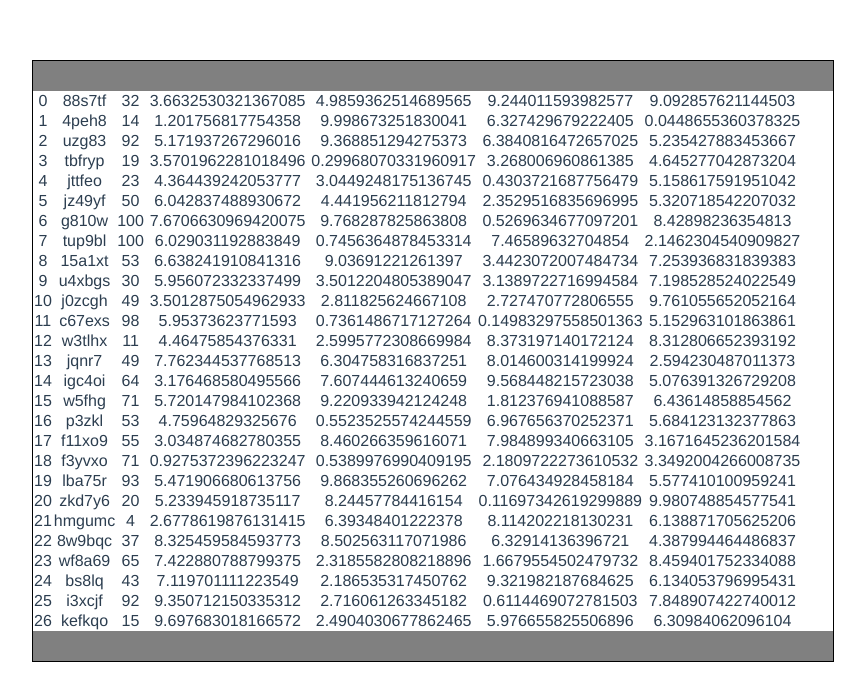
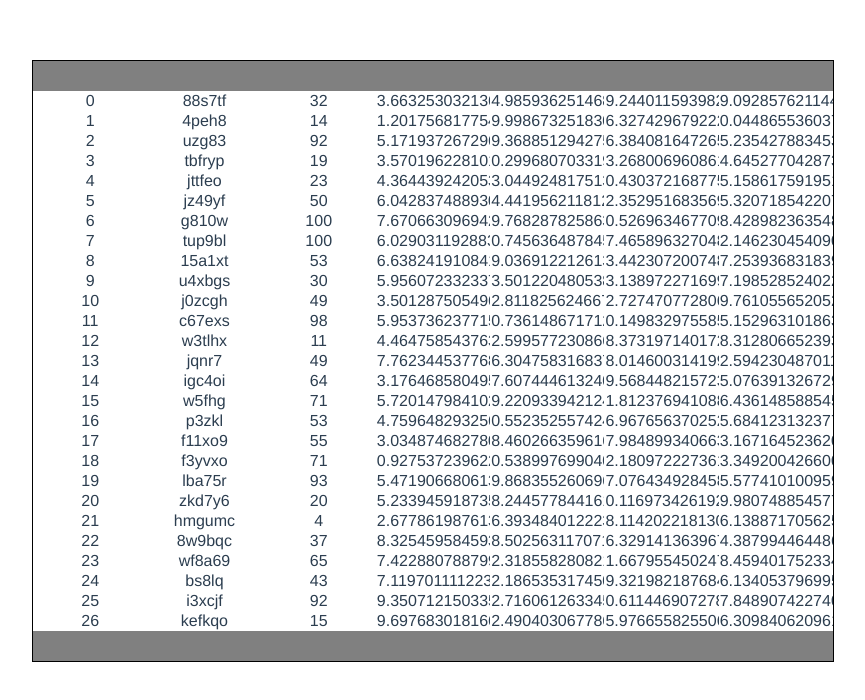
Before and after one commit to bkapus2/VueVirtualScroller, a Vue app: page / in a window 1280 px wide. Shown: the top 700 px of the page, without its empty margins (207-1072 px from the left). Built offline with nearby package versions, Linux system fonts and the light colour scheme.

Commit message:
updated virtual scroller to update (at most) once per animation frame

```diff
--- a/src/App.vue
+++ b/src/App.vue
@@ -1,7 +1,5 @@
 <template>
   <div id="app">
-    <!-- <img src="./assets/logo.png"> -->
-    <!-- <HelloWorld/> -->
     <virtual-scroll
       v-bind:items="items">
       <div slot="before-content" class="outside-content"></div>
@@ -12,6 +10,8 @@
 
 <script>
 import VirtualScroll from './components/VirtualScroll';
+import oncePerRaf from './utils/oncePerRaf';
+window.oncePerRaf = oncePerRaf;
 const randomString = () => Math.random().toString(36).substring(7);
 const randomInt = () => Math.ceil(Math.random()*100);
 const randomFloat = () => Math.random()*10;
--- a/src/components/VirtualScroll.vue
+++ b/src/components/VirtualScroll.vue
@@ -1,7 +1,5 @@
 <template>
-  <div
-    class="virtual-scroller"
-    v-on:scroll="onScroll">
+  <div class="virtual-scroller">
     <div
       v-on-mounted="onBeforeContentMounted"
       ref="beforeContent"
@@ -16,15 +14,17 @@
         <!-- v-on-mounted="updateItemHeight(itemIndex)"
         v-on-updated="updateItemHeight(itemIndex)" -->
       <component
+        class="item"
         v-bind:is="itemComponent || itemTag"
         v-for="itemIndex in renderedItemIndexes"
         v-bind:key="itemIndex"
         v-bind:item="items[itemIndex]"
         v-bind:item-index="itemIndex">
-        <td>
+        <td class="item-property">
           {{ itemIndex }}
         </td>
         <td
+          class="item-property"
           v-for="(itemProperty, itemPropertyIndex) in itemProperties"
           v-bind:key="itemPropertyIndex">
           {{ items[itemIndex][itemProperty] }}
@@ -56,6 +56,8 @@ const onUpdated = {
     binding.value(el);
   }
 }
+
+import oncePerRaf from '@/utils/oncePerRaf';
 
 export default {
   props: {
@@ -149,10 +151,14 @@ export default {
   mounted() {
     this.initializeHeights();
     this.updateRenderedItems();
+    this.oncePerRafProcessScroll = oncePerRaf(this.onScroll);
+    this.$el.addEventListener('scroll', this.oncePerRafProcessScroll)
+  },
+  destroyed() {
+    this.$el.removeEventListener('scroll', this.oncePerRafProcessScroll)
   },
   methods: {
     onScroll() {
-      console.log(new Date().valueOf());
       this.syncPoitionUpdate();
       const { scrollTop } = this.$el;
       this.virtualScroller.scrollTop = scrollTop;
@@ -238,6 +244,8 @@ export default {
 }
 .container {
   border-collapse: collapse;
+  table-layout: fixed;
+  width: 100%;
 }
 .before-content {
   position: absolute;
@@ -256,4 +264,11 @@ export default {
   width: 100%;
   top: 0px;
 }
+.item {
+  height: 20px;
+}
+.item-property {
+  width: 100px;
+  overflow: hidden;
+}
 </style>
--- /dev/null
+++ b/src/utils/oncePerRaf.js
@@ -0,0 +1,14 @@
+export default function oncePerRaf(callback) {
+  let calledInCurrentRaf = false;
+  let latestArgs = [];
+  return function oncePerRafCb(...args) {
+    latestArgs = args;
+    if (!calledInCurrentRaf) {
+      window.requestAnimationFrame(() => {
+        callback(...latestArgs);
+        calledInCurrentRaf = false;
+      });
+      calledInCurrentRaf = true;
+    }
+  };
+}
```
